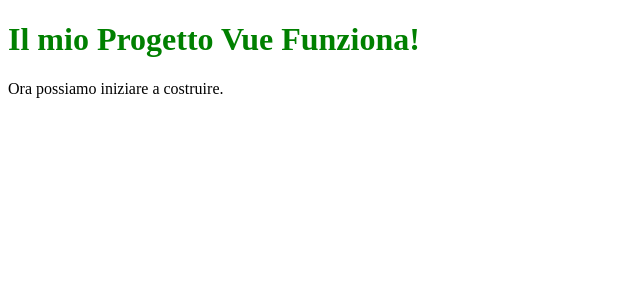
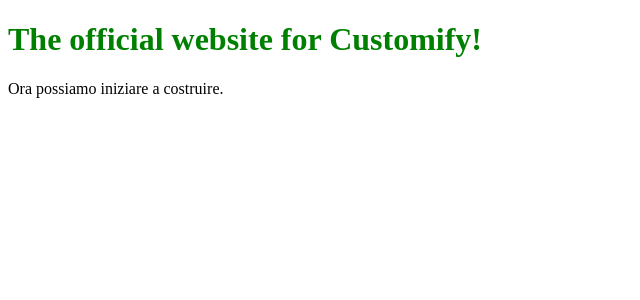
Before and after one commit to TeamB-lab/Customify-frontend, a Vue app: page / in a window 1280 px wide. Shown: the top 300 px of the page, without its empty margins (0-640 px from the left). Built offline with nearby package versions, Linux system fonts and the light colour scheme.

Commit message:
Components added

```diff
--- a/src/App.vue
+++ b/src/App.vue
@@ -4,7 +4,7 @@
 
 <template>
   <div>
-    <h1>Il mio Progetto Vue Funziona!</h1>
+    <h1>The official website for Customify!</h1>
     <p>Ora possiamo iniziare a costruire.</p>
   </div>
 </template>
```
Also changed, not shown: src/components/CartSidebar.vue (added), src/components/Navbar.vue (added), src/components/ProductCard.vue (added), src/style.css (line endings or trailing spaces).
